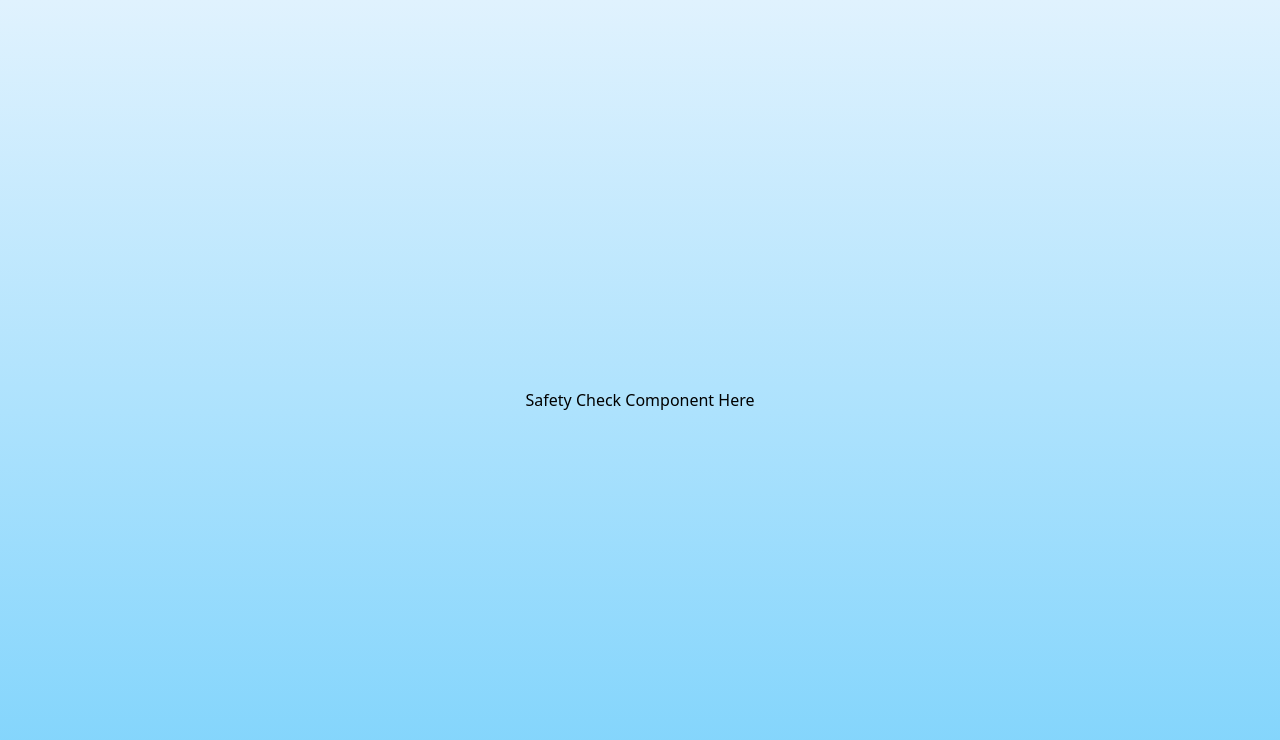
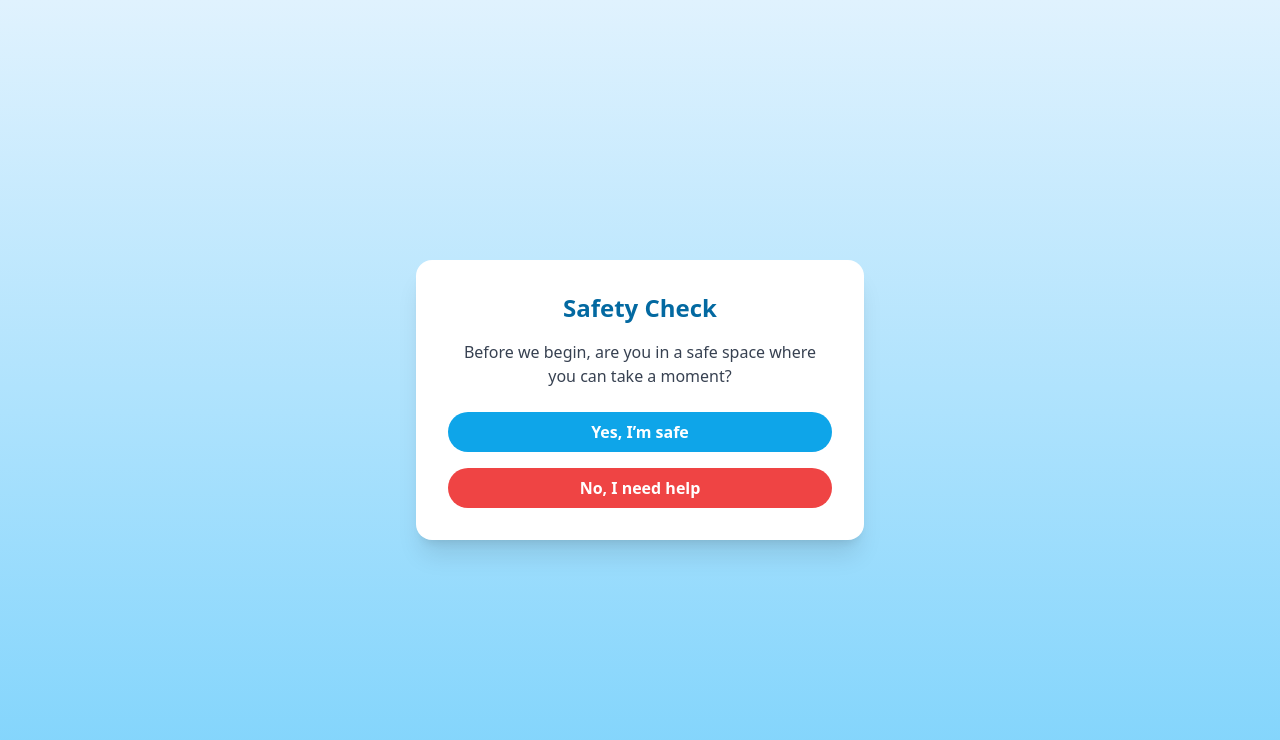
Before and after one commit to JLuchkiw/Ground, a React (Vite) app in the folder web_app/: page / in a window 1280 px wide. Shown: the top 740 px of the page. Built offline with nearby package versions, Linux system fonts and the light colour scheme.

Commit message:
added app components with a draft of the flow

```diff
--- a/web_app/src/App.jsx
+++ b/web_app/src/App.jsx
@@ -1,15 +1,25 @@
-import React, { useState } from "react";
+import { useState } from "react";
+import SafetyCheck from "./components/SafetyCheck.jsx";
+import GroundingExercise from "./components/GroundingExercise.jsx";
+import Summary from "./components/Summary.jsx";
+import CrisisSupport from "./components/CrisisSupport.jsx";
 
-function App() {
-  const [stage, setStage] = useState("safety"); // "safety", "exercise", "summary"
+export default function App() {
+  const [stage, setStage] = useState("safety");
 
   return (
     <div className="min-h-screen bg-gradient-to-b from-sky-100 to-sky-300 flex items-center justify-center">
-      {stage === "safety" && <h1>Safety Check Component Here</h1>}
-      {stage === "exercise" && <h1>Grounding Exercise Component Here</h1>}
-      {stage === "summary" && <h1>Summary Component Here</h1>}
+      {stage === "safety" && (
+        <SafetyCheck
+          onSafe={() => setStage("exercise")}
+          onNeedHelp={() => setStage("crisis")}
+        />
+      )}
+      {stage === "crisis" && <CrisisSupport onBack={() => setStage("safety")} />}
+      {stage === "exercise" && (
+        <GroundingExercise onComplete={() => setStage("summary")} />
+      )}
+      {stage === "summary" && <Summary />}
     </div>
   );
 }
-
-export default App;
--- /dev/null
+++ b/web_app/src/components/CrisisSupport.jsx
@@ -0,0 +1,38 @@
+export default function CrisisSupport({ onBack }) {
+  return (
+    <div className="bg-white rounded-2xl shadow-xl p-8 text-center max-w-md">
+      <h1 className="text-2xl font-bold mb-4 text-red-600">You’re Not Alone</h1>
+      <p className="text-gray-700 mb-6">
+        If you’re in danger or need to talk, help is available:
+      </p>
+
+      <div className="flex flex-col gap-4">
+        <a
+          href="tel:911"
+          className="bg-red-500 hover:bg-red-600 text-white px-6 py-2 rounded-full font-semibold transition"
+        >
+          Call 911
+        </a>
+        <a
+          href="tel:988"
+          className="bg-amber-500 hover:bg-amber-600 text-white px-6 py-2 rounded-full font-semibold transition"
+        >
+          Call or Text 988
+        </a>
+        <button
+          onClick={() => alert('Reach out to someone you trust. You matter. ❤️')}
+          className="bg-sky-500 hover:bg-sky-600 text-white px-6 py-2 rounded-full font-semibold transition"
+        >
+          Contact a friend or family member
+        </button>
+      </div>
+
+      <button
+        onClick={onBack}
+        className="mt-6 underline text-sky-700 hover:text-sky-900"
+      >
+        Back to Safety Check
+      </button>
+    </div>
+  );
+}
--- /dev/null
+++ b/web_app/src/components/GroundingExercise.jsx
@@ -0,0 +1,30 @@
+import { useState } from "react";
+import GroundingStep from "./GroundingStep";
+
+const steps = [
+  { id: 1, prompt: "Name 5 things you can see." },
+  { id: 2, prompt: "Name 4 things you can touch." },
+  { id: 3, prompt: "Name 3 things you can hear." },
+  { id: 4, prompt: "Name 2 things you can smell." },
+  { id: 5, prompt: "Name 1 thing you can taste." },
+];
+
+export default function GroundingExercise({ onComplete }) {
+  const [currentStep, setCurrentStep] = useState(0);
+
+  const handleNext = () => {
+    if (currentStep < steps.length - 1) {
+      setCurrentStep(currentStep + 1);
+    } else {
+      onComplete();
+    }
+  };
+
+  return (
+    <GroundingStep
+      step={steps[currentStep]}
+      onNext={handleNext}
+      isLast={currentStep === steps.length - 1}
+    />
+  );
+}
--- /dev/null
+++ b/web_app/src/components/GroundingStep.jsx
@@ -0,0 +1,18 @@
+export default function GroundingStep({ step, onNext, isLast }) {
+  return (
+    <div className="bg-white rounded-2xl shadow-xl p-8 text-center max-w-md">
+      <h2 className="text-xl font-semibold mb-4 text-sky-700">{step.prompt}</h2>
+      <textarea
+        className="w-full border border-gray-300 rounded-lg p-3 mb-4 focus:ring focus:ring-sky-200"
+        rows="4"
+        placeholder="Type your response here..."
+      />
+      <button
+        onClick={onNext}
+        className="bg-sky-500 hover:bg-sky-600 text-white px-6 py-2 rounded-full font-semibold transition"
+      >
+        {isLast ? "Finish" : "Next"}
+      </button>
+    </div>
+  );
+}
--- /dev/null
+++ b/web_app/src/components/SafetyCheck.jsx
@@ -0,0 +1,24 @@
+export default function SafetyCheck({ onSafe, onNeedHelp }) {
+  return (
+    <div className="bg-white rounded-2xl shadow-xl p-8 text-center max-w-md">
+      <h1 className="text-2xl font-bold mb-4 text-sky-700">Safety Check</h1>
+      <p className="text-gray-700 mb-6">
+        Before we begin, are you in a safe space where you can take a moment?
+      </p>
+      <div className="flex flex-col gap-4">
+        <button
+            onClick={onSafe}
+            className="bg-sky-500 hover:bg-sky-600 text-white px-6 py-2 rounded-full font-semibold transition"
+        >
+            Yes, I’m safe
+        </button>
+        <button
+            onClick={onNeedHelp}
+            className="bg-red-500 hover:bg-red-600 text-white px-6 py-2 rounded-full font-semibold transition"
+        >
+            No, I need help
+        </button>
+      </div>
+    </div>
+  );
+}
--- /dev/null
+++ b/web_app/src/components/Summary.jsx
@@ -0,0 +1,17 @@
+export default function Summary() {
+  return (
+    <div className="bg-white rounded-2xl shadow-xl p-8 text-center max-w-md">
+      <h2 className="text-2xl font-bold mb-4 text-sky-700">Well done 🐋</h2>
+      <p className="text-gray-700 mb-6">
+        You’ve completed the grounding exercise. You're here, you're now, you're loved, you're safe.
+        Breathe deeply and remember that you are not alone.
+      </p>
+      <button
+        onClick={() => window.location.reload()}
+        className="bg-sky-500 hover:bg-sky-600 text-white px-6 py-2 rounded-full font-semibold transition"
+      >
+        Restart
+      </button>
+    </div>
+  );
+}
--- a/web_app/src/main.jsx
+++ b/web_app/src/main.jsx
@@ -1,6 +1,6 @@
 import React from "react";
 import ReactDOM from "react-dom/client";
-import App from "./App";
+import App from "./App.jsx";
 import "./index.css";
 
 ReactDOM.createRoot(document.getElementById("root")).render(
```
